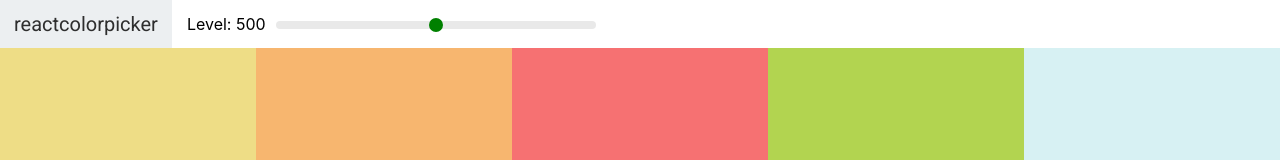
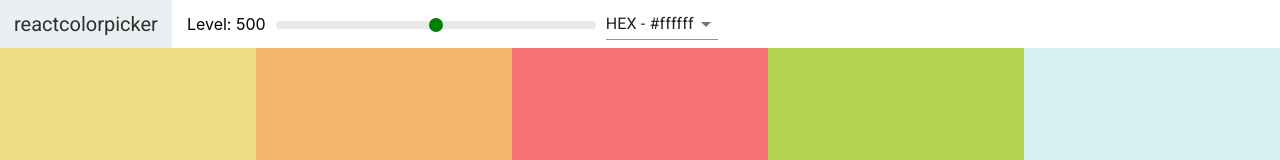
Before and after one commit to ivigneshwaran/React-Colors-App, a React (Create React App) app: page / in a window 1280 px wide. Shown: the top 160 px of the page. Built offline with nearby package versions, Linux system fonts and the light colour scheme.

Commit message:
Add select and Material-UI

```diff
--- a/package.json
+++ b/package.json
@@ -3,6 +3,7 @@
   "version": "0.1.0",
   "private": true,
   "dependencies": {
+    "@material-ui/core": "^4.11.3",
     "@testing-library/jest-dom": "^5.11.9",
     "@testing-library/react": "^11.2.5",
     "@testing-library/user-event": "^12.8.3",
--- a/src/Navbar.css
+++ b/src/Navbar.css
@@ -46,3 +46,8 @@
 .rc-slider-rail {
   height: 8px;
 }
+
+.Navbar .select-container {
+  display: flex;
+  justify-content: flex-end;
+}
--- a/src/Navbar.js
+++ b/src/Navbar.js
@@ -1,9 +1,20 @@
 import React, { Component } from "react";
+import Select from "@material-ui/core/Select";
+import MenuItem from "@material-ui/core/MenuItem";
 import Slider from "rc-slider";
 import "rc-slider/assets/index.css";
 import "./Navbar.css";
 
 export default class Navbar extends Component {
+  constructor(props) {
+    super(props);
+    this.state = { format: "hex" };
+    this.handleChange = this.handleChange.bind(this);
+  }
+  handleChange(e) {
+    this.setState({ format: e.target.value });
+    this.props.handleChange(e.target.value)
+  }
   render() {
     const { level, changeLevel } = this.props;
     return (
@@ -12,7 +23,7 @@
           <a href="#">reactcolorpicker</a>
         </div>
         <div className="slider-container">
-        <span>Level: {level}</span>
+          <span>Level: {level}</span>
           <div className="color-slider">
             <Slider
               defaultValue={level}
@@ -23,6 +34,13 @@
             />
           </div>
         </div>
+        <div className="select-container">
+          <Select value={this.state.format} onChange={this.handleChange}>
+            <MenuItem value="hex">HEX - #ffffff</MenuItem>
+            <MenuItem value="rgb">RGB - rgb(255, 255, 255)</MenuItem>
+            <MenuItem value="rgba">RGBA - rgba(255, 255, 255, 1.0)</MenuItem>
+          </Select>
+        </div>
       </header>
     );
   }
--- a/src/Palette.js
+++ b/src/Palette.js
@@ -5,21 +5,25 @@
 export default class Palette extends Component {
   constructor(props) {
     super(props);
-    this.state = { level: 500 };
+    this.state = { level: 500, format: "hex" };
     this.changeLev = this.changeLev.bind(this);
+    this.changeFormat = this.changeFormat.bind(this);
   }
   changeLev(e) {
     this.setState({ level: e });
   }
+  changeFormat(val) {
+    this.setState({format: val});
+  }
   render() {
     const { colors } = this.props.palette;
-    const { level } = this.state;
+    const { level, format } = this.state;
     const colorBoxes = colors[level].map((c) => (
-      <ColorBox bg={c.hex} name={c.name} />
+      <ColorBox bg={c[format]} name={c.name} />
     ));
     return (
       <div className="Palette">
-        <Navbar level={level} changeLevel={this.changeLev} />
+        <Navbar level={level} changeLevel={this.changeLev} handleChange={this.changeFormat} />
         <div className="Palette-colors">{colorBoxes}</div>
         {/* footer */}
       </div>
```
Also changed, not shown: 1 other file (tests, documents, lock files or other folders).
